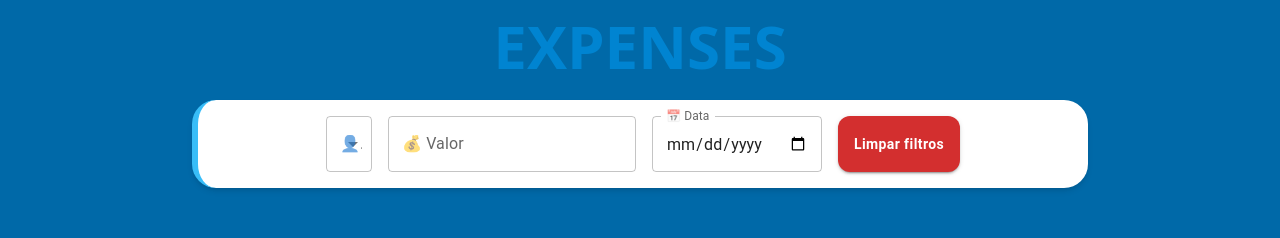
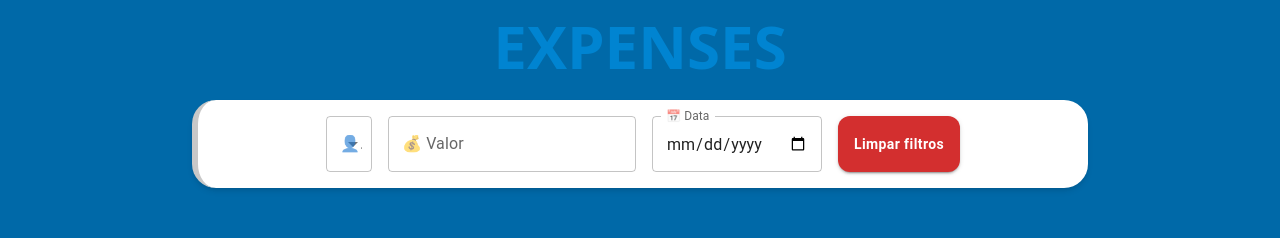
Before and after one commit to wesleyneiva/outlay, a React (Vite) app: page /list in a window 1280 px wide. Shown: the top 238 px of the page. Built offline with nearby package versions, Linux system fonts and the light colour scheme; no server answers; the database is empty.

Commit message:
ajuste de cores

```diff
--- a/src/pages/ListPage.jsx
+++ b/src/pages/ListPage.jsx
@@ -64,7 +64,7 @@ export default function ListPage() {
       {/* Filtros */}
       <Box
   className="bg-white p-4 rounded-3xl shadow-md w-full max-w-4xl mb-8"
-  sx={{ borderLeft: "6px solid #38bdf8" }}
+  sx={{ borderLeft: "6px solid #c8c8c8" }}
 >
 <Grid container spacing={2} justifyContent="center" alignItems="center">
     <Grid item xs={12} sm={4}>
```
